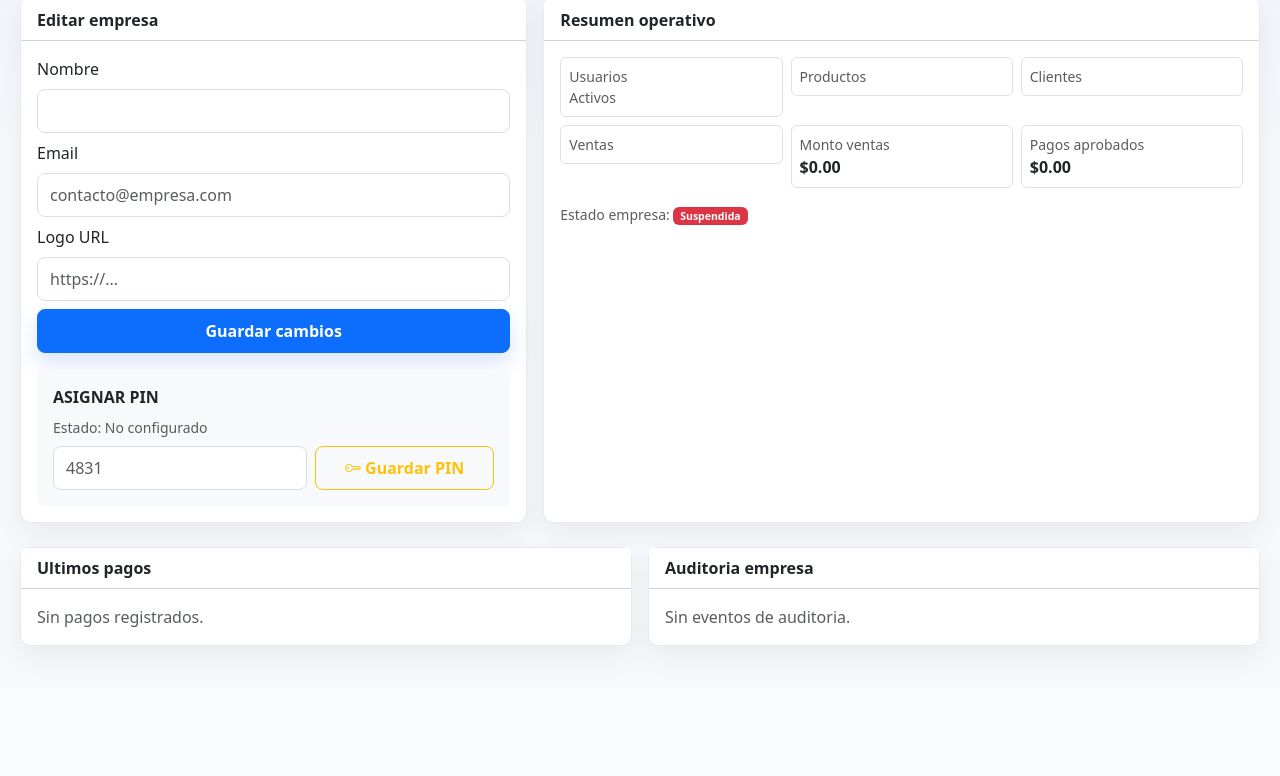
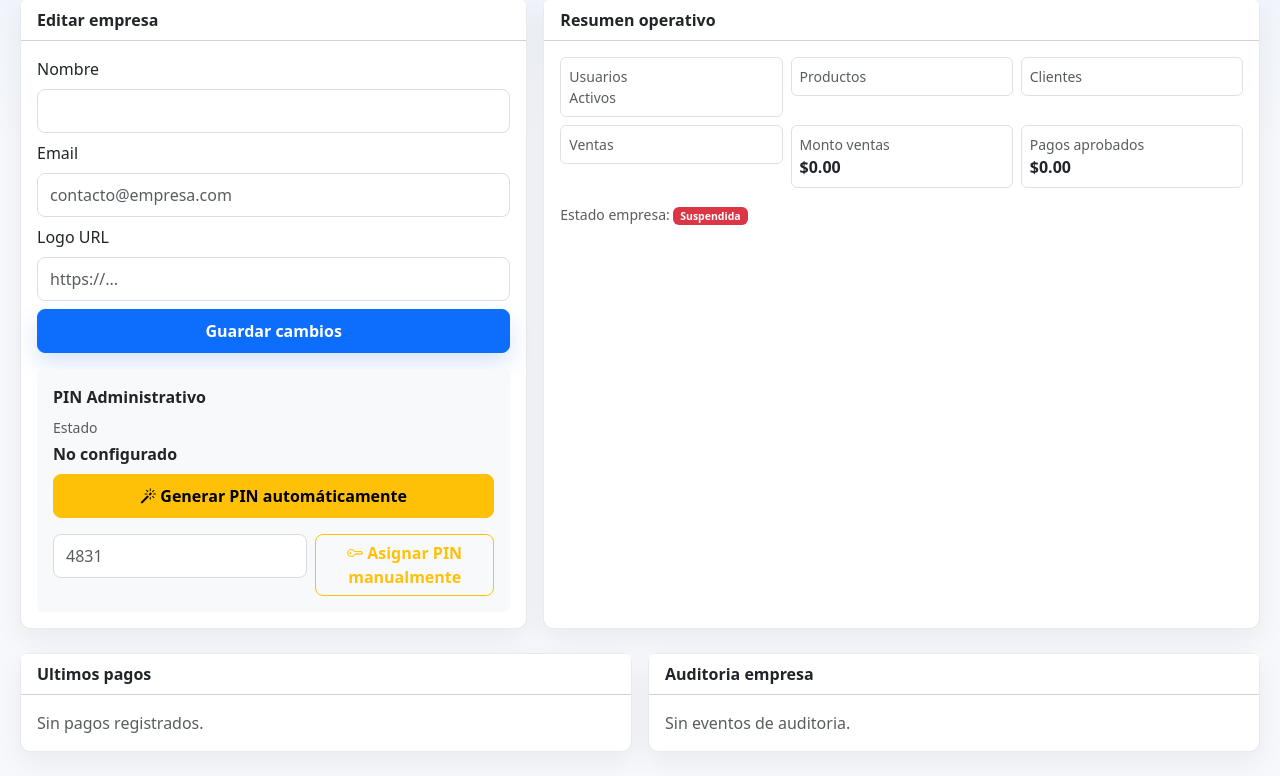
Before and after one commit to camilojm33-debug/stockARmobile, a Python web app: template templates/saas/company_detail.html in a window 1280 px wide. Shown: the part 112-888 px from the top of the page. Before the commit the page ends 767 px from the top, so only its background shows below. Run offline with Jinja, Linux system fonts and the light colour scheme; the template is opened without the code that fills it, so the values that code supplies are empty.

Commit message:
Fix admin bootstrap and Google OAuth startup

```diff
--- a/templates/saas/company_detail.html
+++ b/templates/saas/company_detail.html
@@ -38,17 +38,53 @@
           </form>
           <div class="card border-0 bg-light mt-3">
             <div class="card-body p-3">
-              <div class="fw-bold mb-2">ASIGNAR PIN</div>
-              <div class="small text-muted mb-2">Estado: {{ 'Configurado' if company.business_pin_hash else 'No configurado' }}</div>
+              <div class="fw-bold mb-2">PIN Administrativo</div>
+
+              {% if pin_revealed_once %}
+              <div class="alert alert-warning py-2" role="alert">
+                <div class="fw-semibold">PIN generado (mostrar solo una vez)</div>
+                <div class="small">{{ pin_revealed_once }}</div>
+              </div>
+              {% endif %}
+
+              <div class="small text-muted mb-1">Estado</div>
+              <div class="fw-semibold mb-2">{{ 'Configurado' if company.business_pin_hash else 'No configurado' }}</div>
+
+              {% if company.business_pin_hash %}
+              <div class="small text-muted mb-1">Fecha de actualización</div>
+              <div class="fw-semibold mb-3">{{ company.business_pin_updated_at.strftime('%Y-%m-%d %H:%M') if company.business_pin_updated_at else '-' }}</div>
+              <form method="post" action="{{ url_for('saas.company_generate_pin', company_id=company.id) }}">
+                <input type="hidden" name="csrf_token" value="{{ csrf_token() }}">
+                <button class="btn btn-outline-warning w-100" type="submit"><i class="bi bi-arrow-repeat me-1"></i>Regenerar PIN</button>
+              </form>
+              <div class="small text-muted mt-3 mb-2">O asignar uno manualmente</div>
               <form method="post" action="{{ url_for('saas.company_assign_pin', company_id=company.id) }}" class="row g-2">
                 <input type="hidden" name="csrf_token" value="{{ csrf_token() }}">
                 <div class="col-sm-7">
                   <input class="form-control" name="admin_pin" maxlength="4" pattern="[0-9]{4}" inputmode="numeric" placeholder="4831" required>
                 </div>
                 <div class="col-sm-5 d-grid">
-                  <button class="btn btn-outline-warning" type="submit"><i class="bi bi-key me-1"></i>Guardar PIN</button>
+                  <button class="btn btn-outline-warning" type="submit"><i class="bi bi-key me-1"></i>Cambiar PIN manualmente</button>
                 </div>
               </form>
+              {% else %}
+              <div class="d-grid gap-2 mb-3">
+                <form method="post" action="{{ url_for('saas.company_generate_pin', company_id=company.id) }}">
+                  <input type="hidden" name="csrf_token" value="{{ csrf_token() }}">
+                  <button class="btn btn-warning w-100" type="submit"><i class="bi bi-magic me-1"></i>Generar PIN automáticamente</button>
+                </form>
+              </div>
+
+              <form method="post" action="{{ url_for('saas.company_assign_pin', company_id=company.id) }}" class="row g-2">
+                <input type="hidden" name="csrf_token" value="{{ csrf_token() }}">
+                <div class="col-sm-7">
+                  <input class="form-control" name="admin_pin" maxlength="4" pattern="[0-9]{4}" inputmode="numeric" placeholder="4831" required>
+                </div>
+                <div class="col-sm-5 d-grid">
+                  <button class="btn btn-outline-warning" type="submit"><i class="bi bi-key me-1"></i>Asignar PIN manualmente</button>
+                </div>
+              </form>
+              {% endif %}
             </div>
           </div>
         </div>
```
Also changed, not shown: saas.py (+41 -2 lines).
